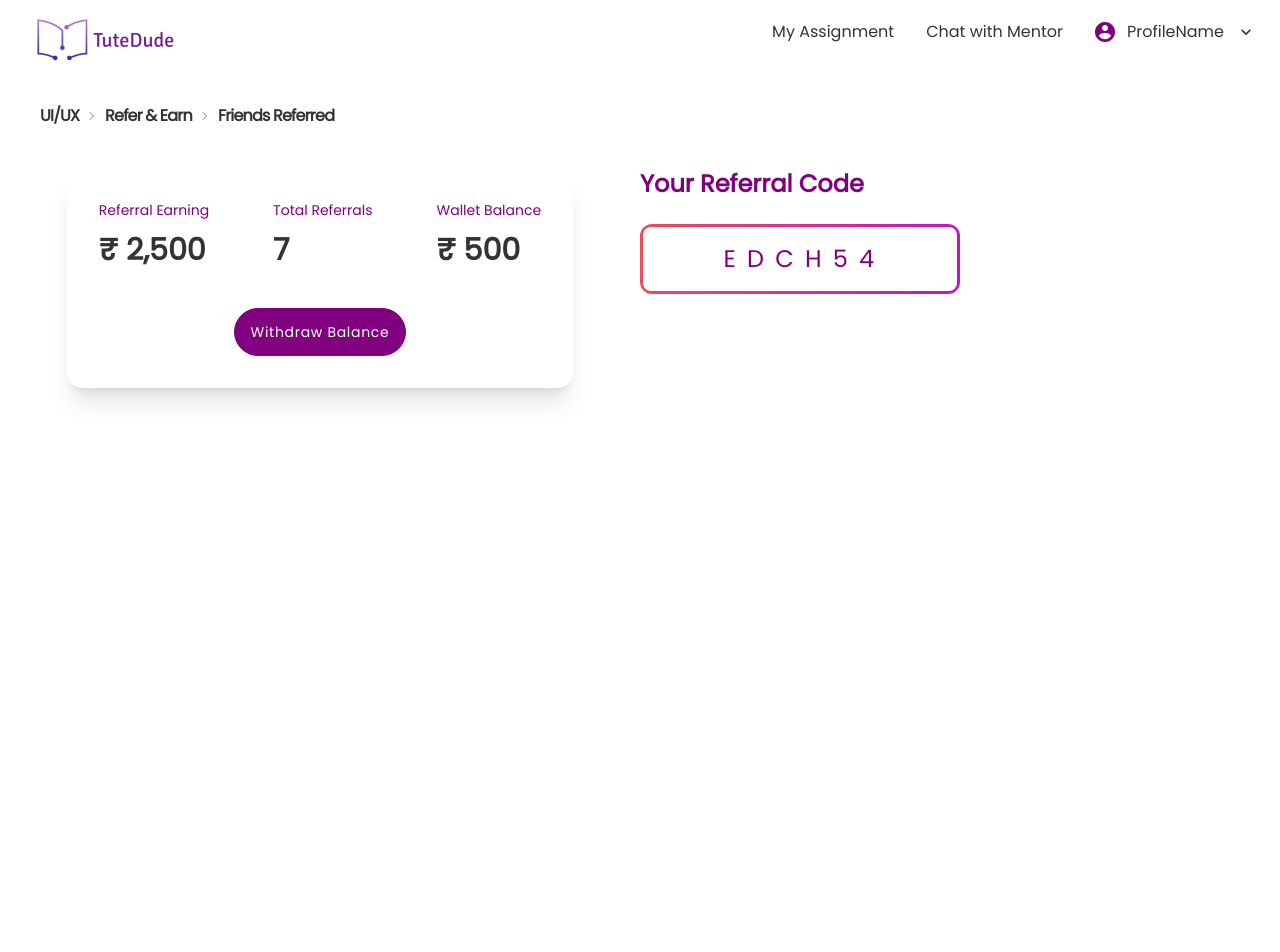
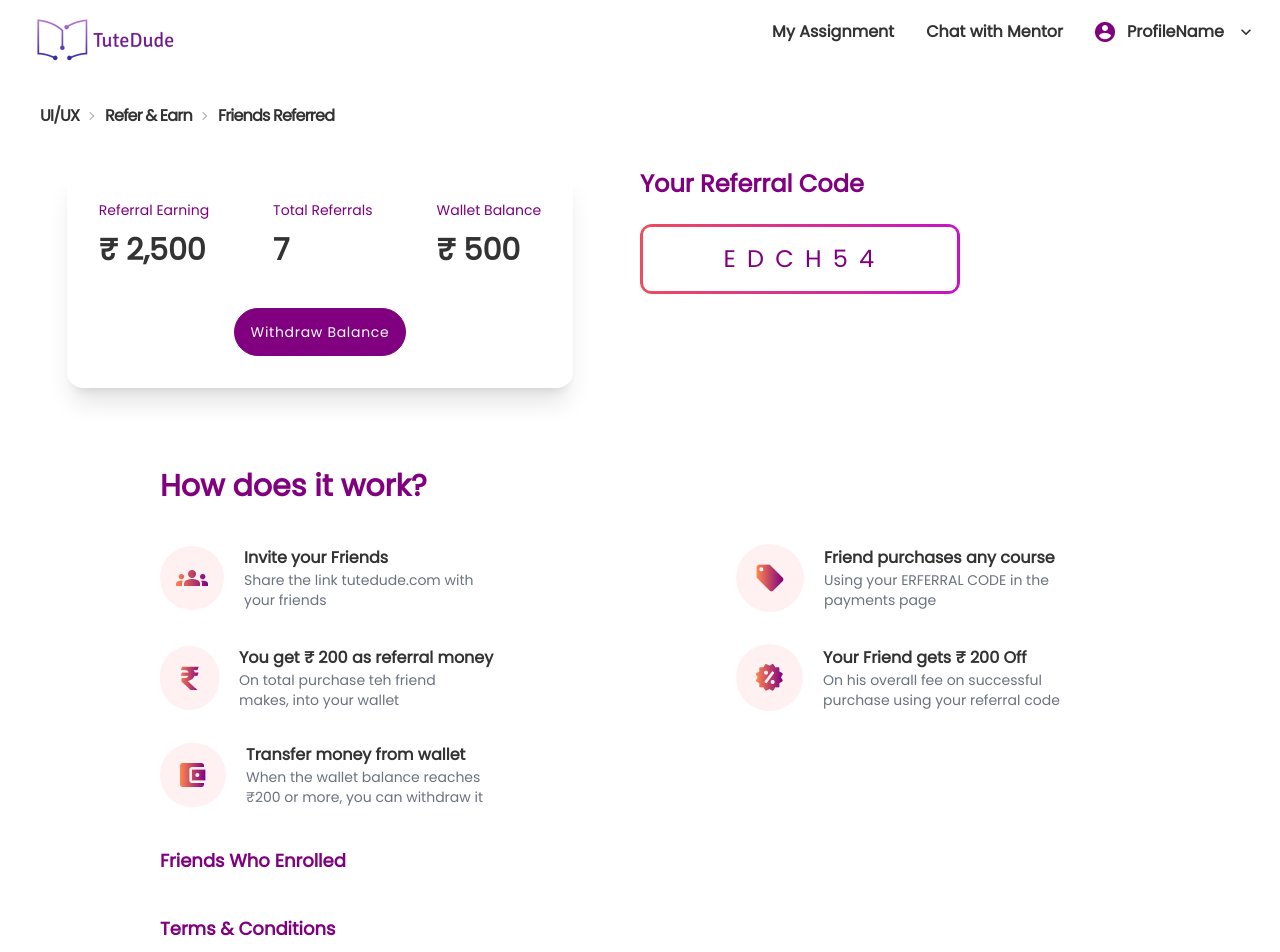
Before and after one commit to HasibAliOpu/TuteDude-jobTask, a React (Create React App) app: page / in a window 1280 px wide. Shown: the top 952 px of the page. Before the commit the page ends 800 px from the top, so only its background shows below. Built offline with nearby package versions, Linux system fonts and the light colour scheme.

Commit message:
work details added

```diff
--- a/src/App.js
+++ b/src/App.js
@@ -2,6 +2,7 @@ import "./App.css";
 import Navbar from "./Components/Navbar/Navbar";
 import Breadcrumbs from "./Components/Breadcrumbs/Breadcrumbs";
 import CodeAndBalance from "./Components/CodeAndBalance/CodeAndBalance";
+import WorkDetails from "./Components/WorkDetails/WorkDetails";
 
 function App() {
   return (
@@ -9,6 +10,7 @@ function App() {
       <Navbar />
       <Breadcrumbs />
       <CodeAndBalance />
+      <WorkDetails />
     </div>
   );
 }
--- a/src/Components/Navbar/Navbar.js
+++ b/src/Components/Navbar/Navbar.js
@@ -4,7 +4,7 @@ import user from "../../assets/user.png";
 
 const Navbar = () => {
   return (
-    <div className="navbar">
+    <div className="navbar font-semibold">
       <div className="navbar-start">
         <div className="dropdown">
           <label tabIndex={0} className="btn btn-ghost lg:hidden">
@@ -23,6 +23,39 @@ const Navbar = () => {
               />
             </svg>
           </label>
+          <ul
+            tabIndex={0}
+            className="menu menu-compact dropdown-content mt-3 p-2 shadow bg-base-100 rounded-box w-52"
+          >
+            <li>
+              <a>Item 1</a>
+            </li>
+            <li tabIndex={0}>
+              <a className="justify-between">
+                Parent
+                <svg
+                  className="fill-current"
+                  xmlns="http://www.w3.org/2000/svg"
+                  width="24"
+                  height="24"
+                  viewBox="0 0 24 24"
+                >
+                  <path d="M8.59,16.58L13.17,12L8.59,7.41L10,6L16,12L10,18L8.59,16.58Z" />
+                </svg>
+              </a>
+              <ul className="p-2">
+                <li>
+                  <a>Submenu 1</a>
+                </li>
+                <li>
+                  <a>Submenu 2</a>
+                </li>
+              </ul>
+            </li>
+            <li>
+              <a>Item 3</a>
+            </li>
+          </ul>
         </div>
         <a href="/" className="btn btn-ghost normal-case text-xl">
           <img src={logo} alt="" />
--- /dev/null
+++ b/src/Components/WorkDetails/WorkDetails.js
@@ -0,0 +1,87 @@
+import React from "react";
+import users from "../../assets/users.png";
+import tag from "../../assets/tag.png";
+import rupee from "../../assets/rupee.png";
+import discount from "../../assets/discount.png";
+import wallet from "../../assets/wallet.png";
+
+const WorkDetails = () => {
+  return (
+    <div className="my-10 ml-40">
+      <h1 className="text-3xl text-neutral py-10 font-semibold">
+        How does it work?
+      </h1>
+      <div className="grid grid-cols-2 gap-8">
+        <div className="flex items-center gap-5">
+          <div className="bg-rose-50 px-4 py-6  rounded-full">
+            <img src={users} alt="users-icon" />
+          </div>
+          <div className="">
+            <h2 className="font-semibold">Invite your Friends</h2>
+            <h5 className="text-sm subpixel-antialiased  text-gray-500">
+              Share the link tutedude.com with <br /> your friends
+            </h5>
+          </div>
+        </div>
+        <div className="flex items-center gap-5">
+          <div className="bg-rose-50 p-5  rounded-full">
+            <img src={tag} alt="tag-icon" />
+          </div>
+          <div className="">
+            <h2 className="font-semibold">Friend purchases any course</h2>
+            <h5 className="text-sm subpixel-antialiased  text-gray-500">
+              Using your ERFERRAL CODE in the <br /> payments page
+            </h5>
+          </div>
+        </div>
+        <div className="flex items-center gap-5">
+          <div className="bg-rose-50 p-5 rounded-full">
+            <img src={rupee} alt="rupee-icon" />
+          </div>
+          <div className="">
+            <h2 className="font-semibold">You get ₹ 200 as referral money</h2>
+            <h5 className="text-sm subpixel-antialiased  text-gray-500">
+              On total purchase teh friend <br /> makes, into your wallet
+            </h5>
+          </div>
+        </div>
+        <div className="flex items-center gap-5">
+          <div className="bg-rose-50 p-5  rounded-full">
+            <img src={discount} alt="discount-icon" />
+          </div>
+          <div>
+            <h2 className="font-semibold">Your Friend gets ₹ 200 Off</h2>
+            <h5 className="text-sm subpixel-antialiased  text-gray-500">
+              On his overall fee on successful <br /> purchase using your
+              referral code
+            </h5>
+          </div>
+        </div>
+        <div className="flex items-center gap-5">
+          <div className="bg-rose-50 p-5  rounded-full">
+            <img src={wallet} alt="wallet-icon" />
+          </div>
+          <div>
+            <h2 className="font-semibold">Transfer money from wallet</h2>
+            <h5 className="text-sm subpixel-antialiased  text-gray-500">
+              When the wallet balance reaches <br /> ₹200 or more, you can
+              withdraw it
+            </h5>
+          </div>
+        </div>
+      </div>
+      <p className="text-neutral text-lg font-semibold py-10">
+        <a href="/" className="hover:underline">
+          Friends Who Enrolled
+        </a>
+      </p>
+      <p className="text-neutral text-lg font-semibold ">
+        <a href="/" className="hover:underline">
+          Terms & Conditions
+        </a>
+      </p>
+    </div>
+  );
+};
+
+export default WorkDetails;
```
